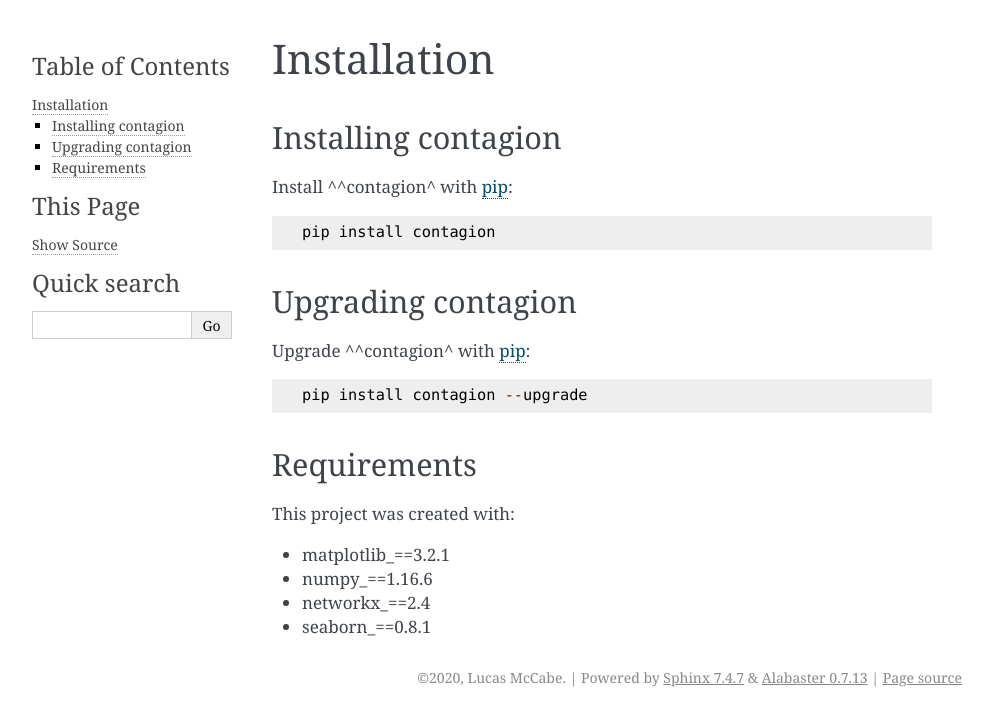
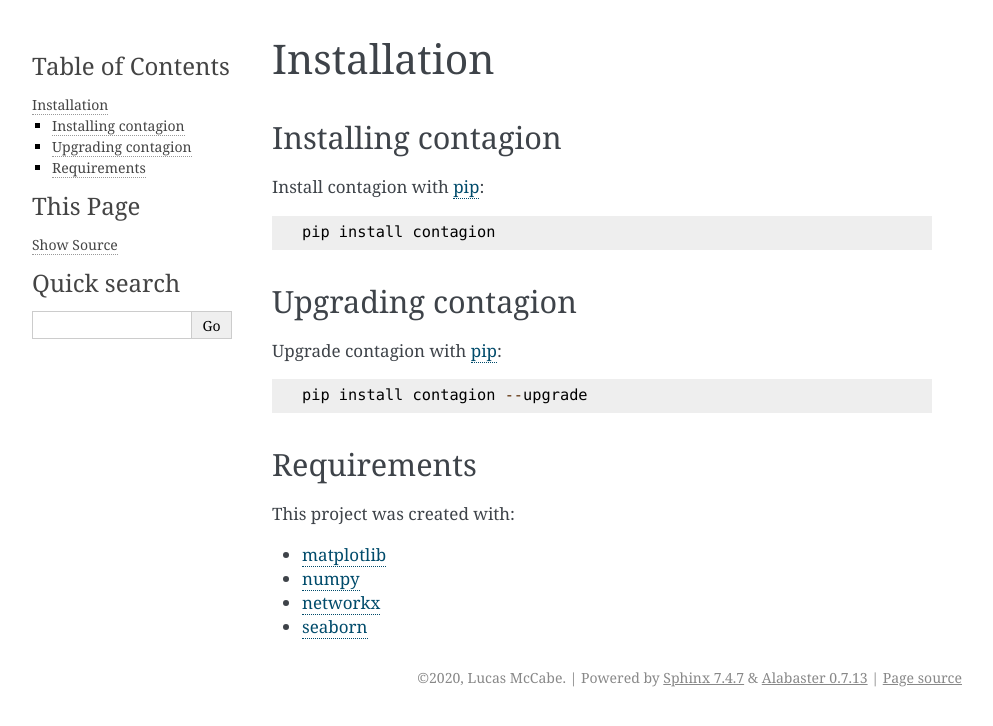
Before and after one commit to lucasmccabe/contagion, a Sphinx documentation site: the page built from docs/installation.rst, in a window 1280 px wide. Shown: the top 726 px of the page, without its empty margins (148-1141 px from the left). Built offline with Sphinx 7.4.7, drawn with Linux system fonts in a browser that asks for light colours.

```diff
--- a/docs/cite.rst
+++ b/docs/cite.rst
@@ -2,10 +2,10 @@
 Citing contagion
 =================
 
-If you found ^^contagion^^ useful in your work, please use the Zenodo_ software citation:
+If you found contagion useful in your work, please use the Zenodo_ software citation:
 
 ::
+
     Lucas McCabe. (2020, August 20). lucasmccabe/contagion: contagion v1.0.0 (Version 1.0.0). Zenodo. http://doi.org/10.5281/zenodo.3993315
 
-
 .. _Zenodo: https://zenodo.org/record/3993315
--- a/docs/installation.rst
+++ b/docs/installation.rst
@@ -5,7 +5,7 @@ Installation
 Installing contagion
 --------------------
 
-Install ^^contagion^ with pip_:
+Install contagion with pip_:
 
 ::
 
@@ -15,7 +15,7 @@ Install ^^contagion^ with pip_:
 Upgrading contagion
 --------------------
 
-Upgrade ^^contagion^ with pip_:
+Upgrade contagion with pip_:
 
 ::
 
@@ -27,10 +27,10 @@ Requirements
 
 This project was created with:
 
-- matplotlib_==3.2.1
-- numpy_==1.16.6
-- networkx_==2.4
-- seaborn_==0.8.1
+- matplotlib_
+- numpy_
+- networkx_
+- seaborn_
 
 
 
```
Also changed, not shown: docs/apiref.rst (+8 -7 lines), docs/index.rst (+4 -4 lines).
